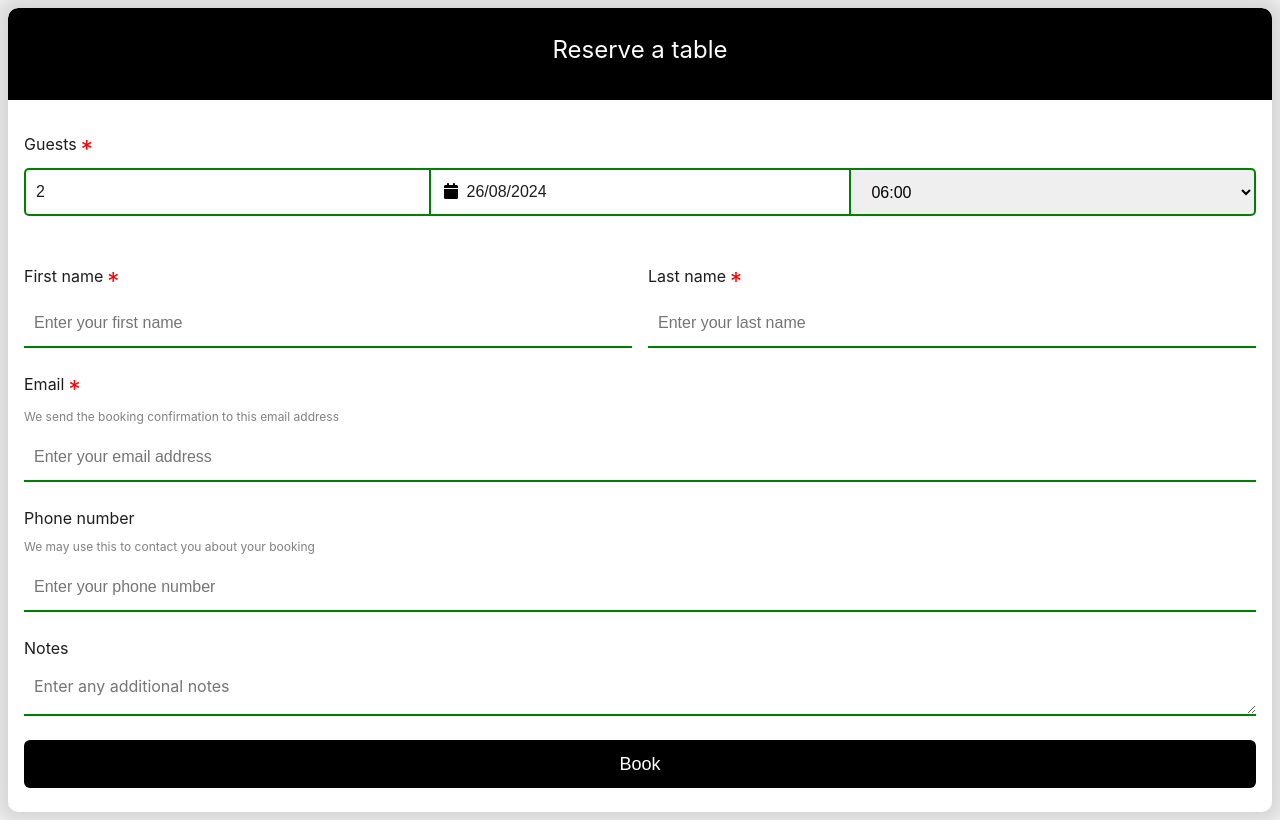
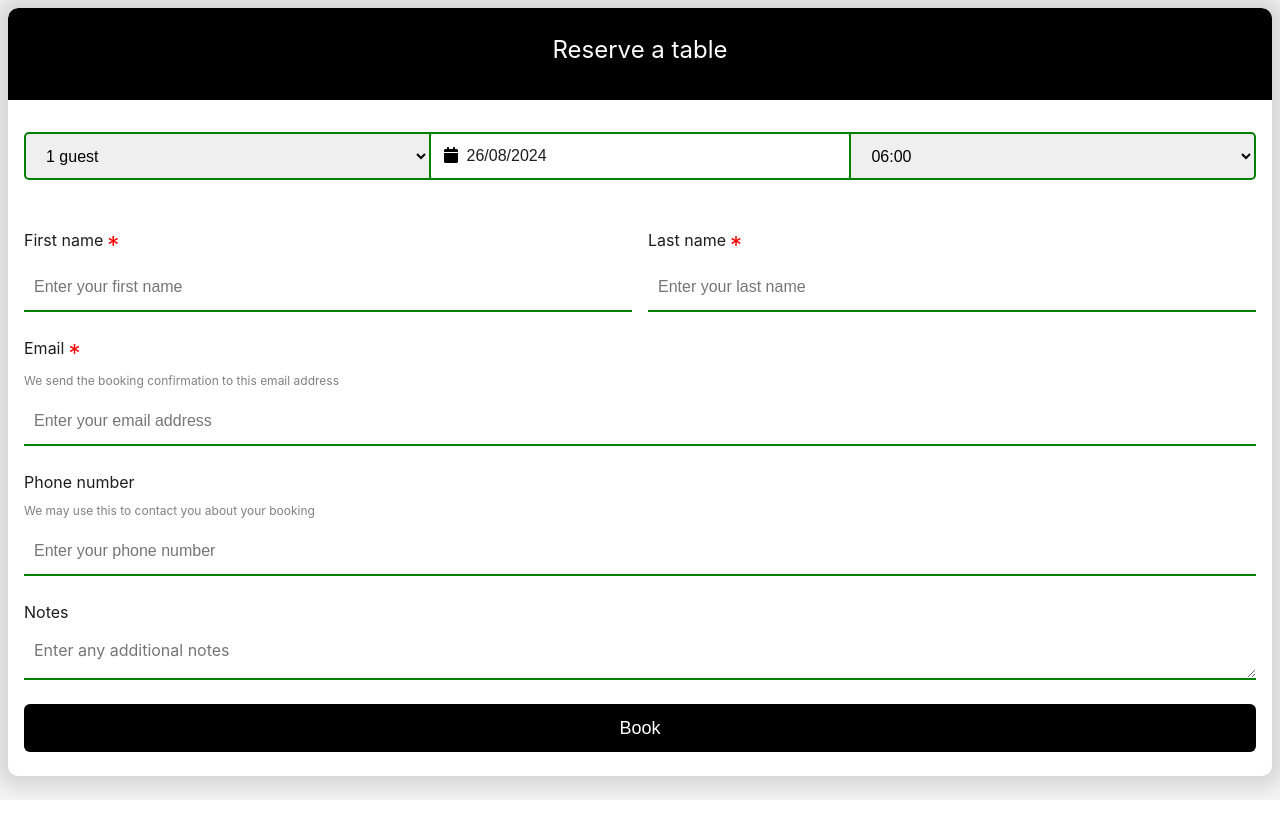
Before and after one commit to PMGH/rahui-widget-react, a React (Vite) app: page / in a window 1280 px wide. Built offline with nearby package versions, Linux system fonts and the light colour scheme.

Commit message:
use select for number of covers

```diff
--- a/src/components/form/form.scss
+++ b/src/components/form/form.scss
@@ -108,7 +108,7 @@
           width: 33%;
         }
       }
-      .form__field,
+      .number-of-covers-select,
       .react-datepicker-wrapper,
       .time-select {
         @media screen and (min-width: $tablet) {
@@ -217,6 +217,7 @@
     font-size: 0.75rem;
     color: grey;
   }
+  .number-of-covers-select,
   .time-select {
     @include form-input;
 
--- a/src/components/form/index.tsx
+++ b/src/components/form/index.tsx
@@ -1,6 +1,6 @@
 import { ReactNode, useState } from "react";
 import DatePicker from "react-datepicker";
-import { timeOptionsAsHtml } from "../../helpers";
+import { coversOptionsAsHtml, timeOptionsAsHtml } from "../../helpers";
 import Select from "./Select";
 
 import "react-datepicker/dist/react-datepicker.css";
@@ -171,28 +171,15 @@ const Form = ({
           defaultValue="true"
         ></input>
         <div className="form-group-1">
-          <div className="form__field form__field__required">
-            <div className="form__field__required">
-              <label
-                id="number_of_covers_label"
-                htmlFor="booking[number_of_covers]"
-              >
-                Guests{" "}
-                {maxCoversPerBooking ? ` (Max: ${maxCoversPerBooking})` : ""}
-              </label>
-              <span className="required-field-symbol">*</span>
-            </div>
-            <input
-              id="number_of_covers"
-              className="main-booking-input main-booking-input-1"
-              name="booking[number_of_covers]"
-              type="number"
-              placeholder="1"
-              min="1"
-              defaultValue="2"
-              required
-            />
-          </div>
+          <Select
+            id="number_of_covers"
+            className="main-booking-input main-booking-input-1 number-of-covers-select"
+            name="booking[number_of_covers]"
+            required
+            options={coversOptionsAsHtml({
+              max: maxCoversPerBooking || 15,
+            })}
+          ></Select>
           <DatePicker
             id={datePickerId}
             className="main-booking-input main-booking-input-2"
--- a/src/helpers/index.tsx
+++ b/src/helpers/index.tsx
@@ -48,3 +48,13 @@ export const timeOptionsAsHtml = ({
     });
   });
 };
+
+export const coversOptionsAsHtml = ({ max }: { max: number }): ReactNode[] => {
+  return range({ start: 1, end: max + 1 }).map((value) => {
+    return (
+      <option key={value} value={value}>
+        {value} {value < 2 ? "guest" : "guests"}
+      </option>
+    );
+  });
+};
```
